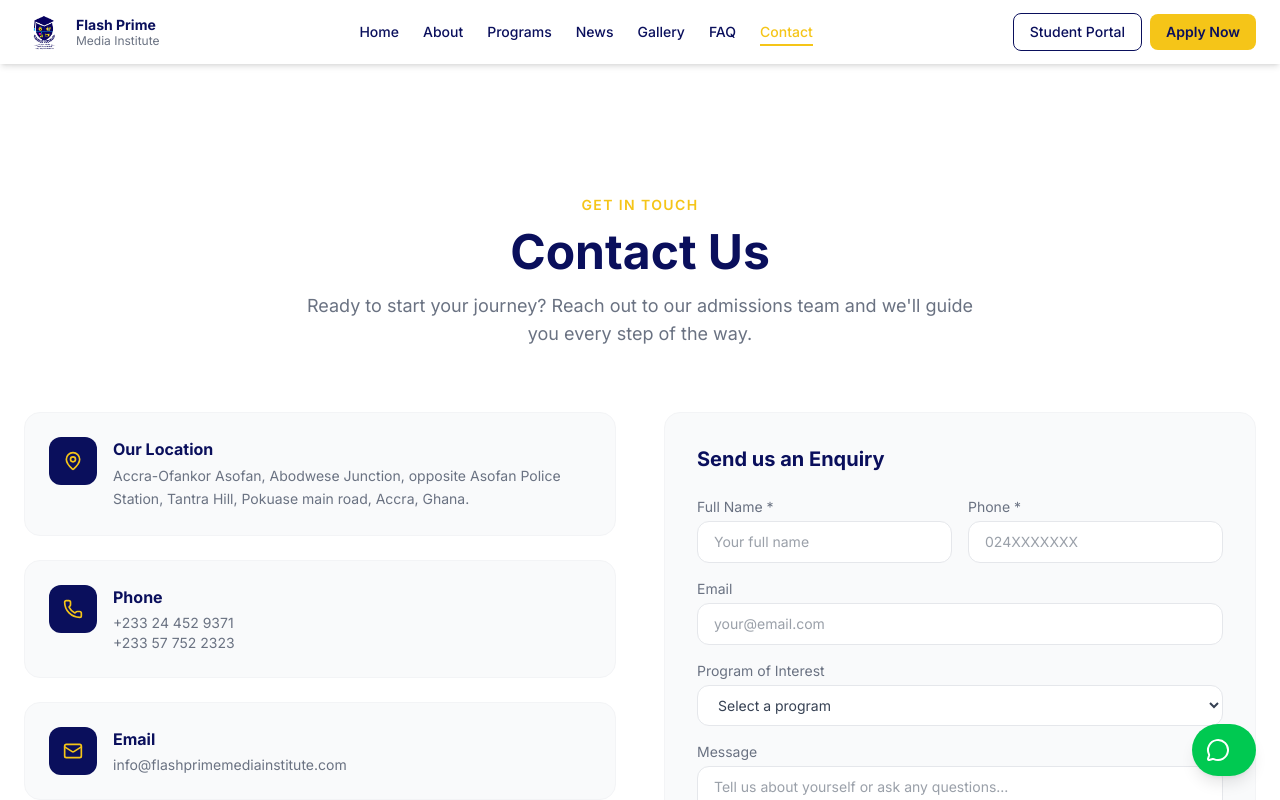
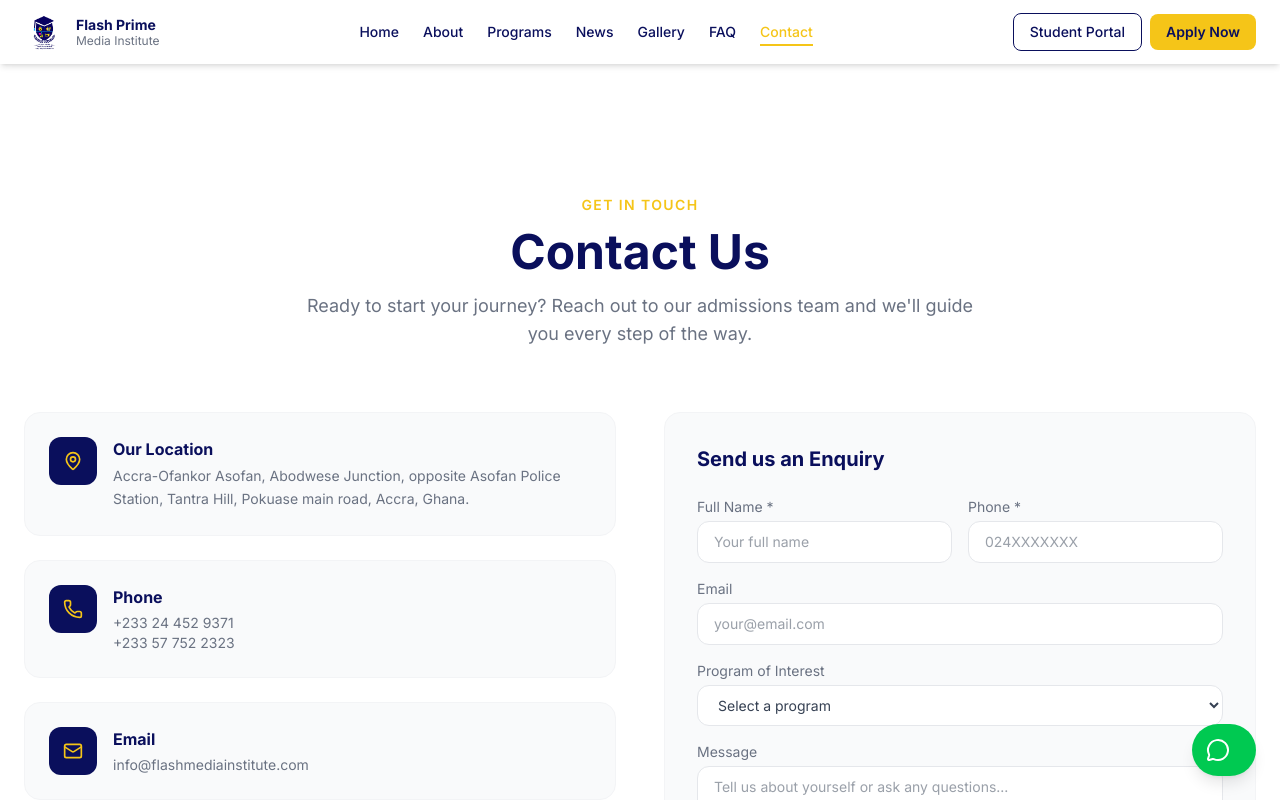
Before and after one commit to AyehPrince/fpmi-website, a Next.js app: page /contact in a window 1280 px wide. Shown: the top 800 px of the page. Built offline with nearby package versions, Linux system fonts and the light colour scheme.

Commit message:
info mail update

```diff
--- a/src/components/sections/Contact.jsx
+++ b/src/components/sections/Contact.jsx
@@ -84,7 +84,7 @@
               </div>
               <div>
                 <h3 className="text-[#0a0f5c] font-bold mb-1">Email</h3>
-                <p className="text-gray-500 text-sm">info@flashprimemediainstitute.com</p>
+                <p className="text-gray-500 text-sm">info@flashmediainstitute.com</p>
               </div>
             </div>
 
```
